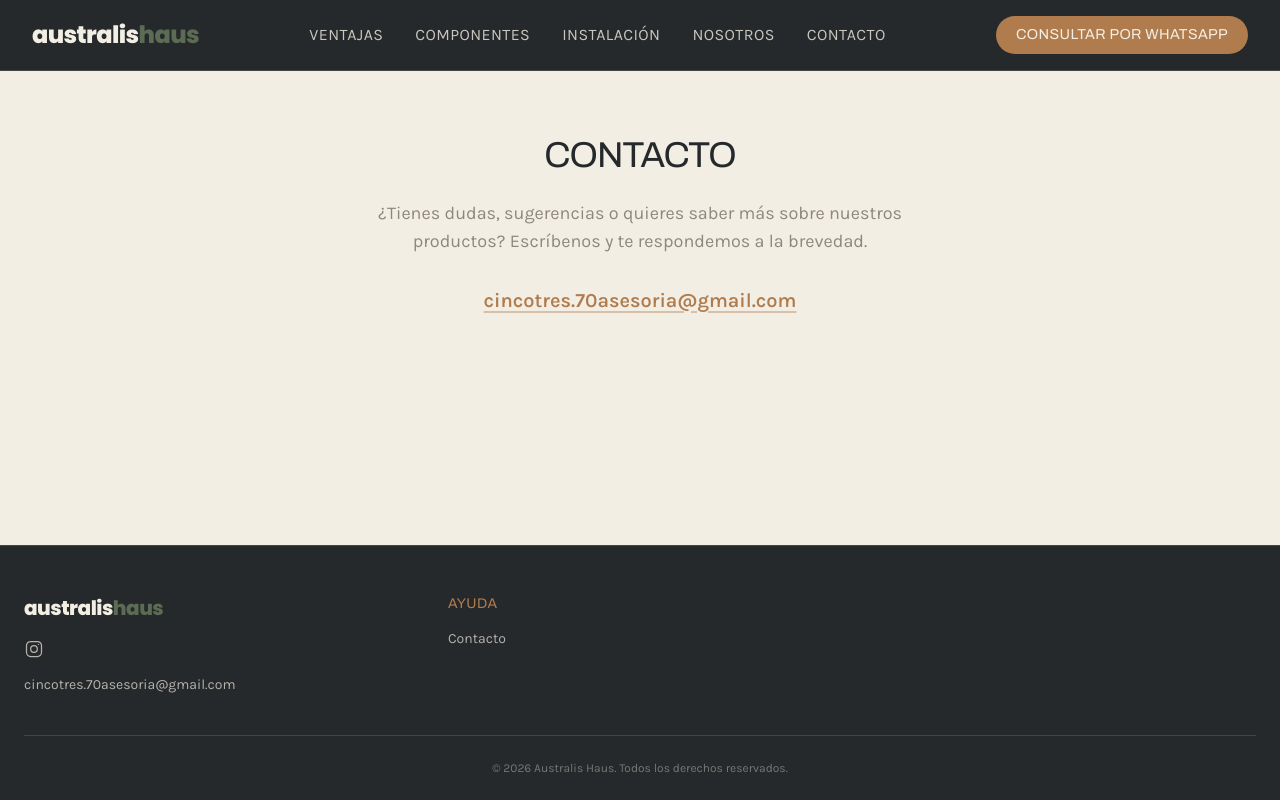
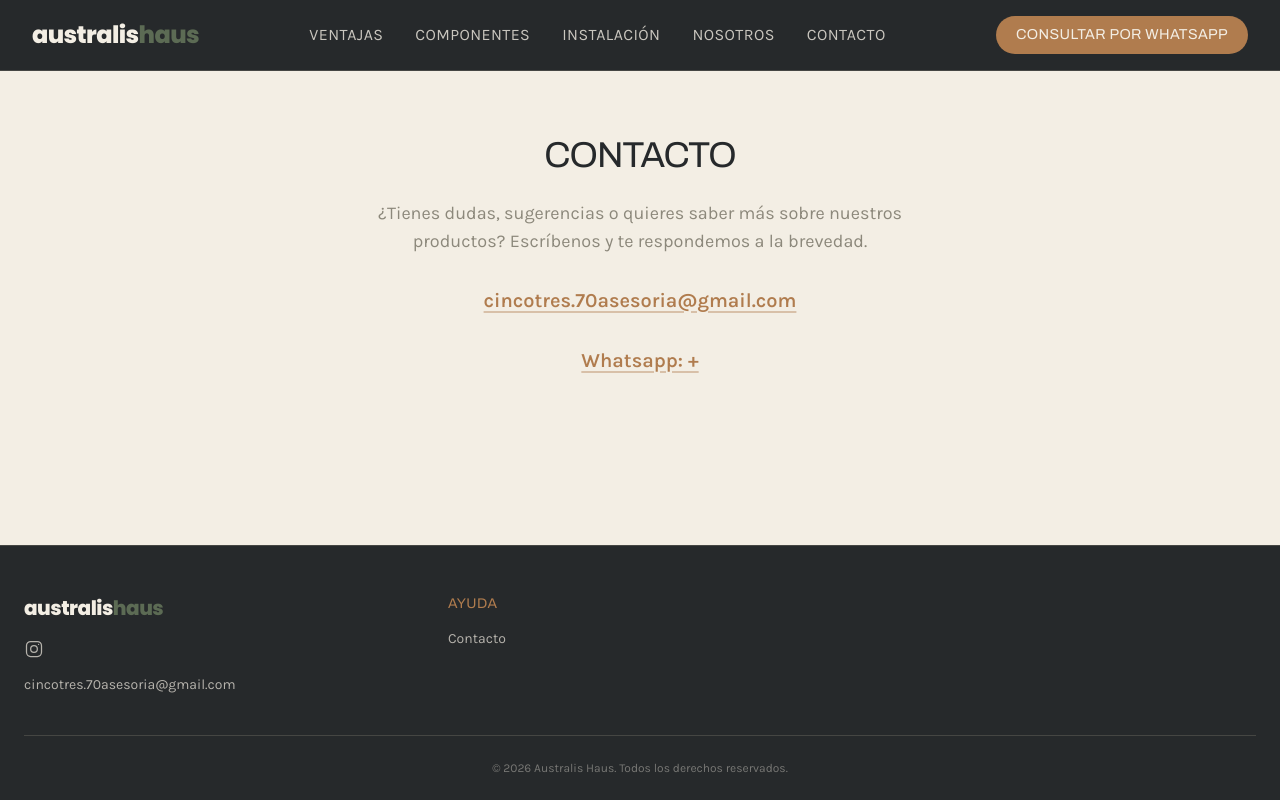
Before and after one commit to gutierrezf806-arch/tienda-cerca-wpc, a Next.js app: page /contacto in a window 1280 px wide. Built offline with nearby package versions, Linux system fonts and the light colour scheme.

Commit message:
Agregar mensaje de despacho en la sección de cierre

```diff
--- a/app/components/ClosingCta.jsx
+++ b/app/components/ClosingCta.jsx
@@ -34,6 +34,10 @@ export default function ClosingCta() {
         >
           Diseñemos tu proyecto
         </WhatsAppButton>
+
+        <p className="rounded-full bg-brand-wood px-6 py-2 font-sans text-base font-semibold text-brand-paper sm:px-8 sm:text-lg">
+          Despachamos en la Región de Magallanes
+        </p>
       </div>
     </section>
   );
--- a/app/contacto/page.tsx
+++ b/app/contacto/page.tsx
@@ -2,6 +2,12 @@ import Header from "../components/Header.jsx";
 import Footer from "../components/Footer.jsx";
 
 const EMAIL = "cincotres.70asesoria@gmail.com";
+
+const WHATSAPP_NUMBER = process.env.NEXT_PUBLIC_WHATSAPP_NUMBER ?? "";
+const WHATSAPP_DISPLAY = `+${WHATSAPP_NUMBER.slice(0, 3)} ${WHATSAPP_NUMBER.slice(
+  3,
+  7
+)} ${WHATSAPP_NUMBER.slice(7, 11)}`;
 
 export default function ContactoPage() {
   return (
@@ -25,6 +31,15 @@ export default function ContactoPage() {
           >
             {EMAIL}
           </a>
+
+          <a
+            href={`https://wa.me/${WHATSAPP_NUMBER}`}
+            target="_blank"
+            rel="noopener noreferrer"
+            className="mt-8 break-all text-lg font-semibold text-brand-wood underline decoration-brand-wood/40 underline-offset-4 transition-colors hover:text-brand-green sm:text-xl"
+          >
+            Whatsapp: {WHATSAPP_DISPLAY}
+          </a>
         </section>
       </main>
 
```
